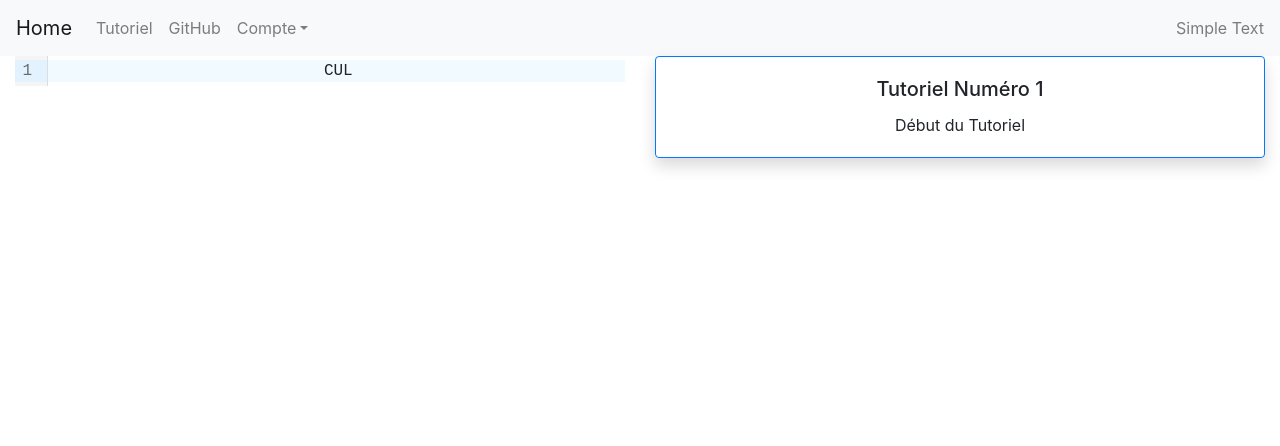
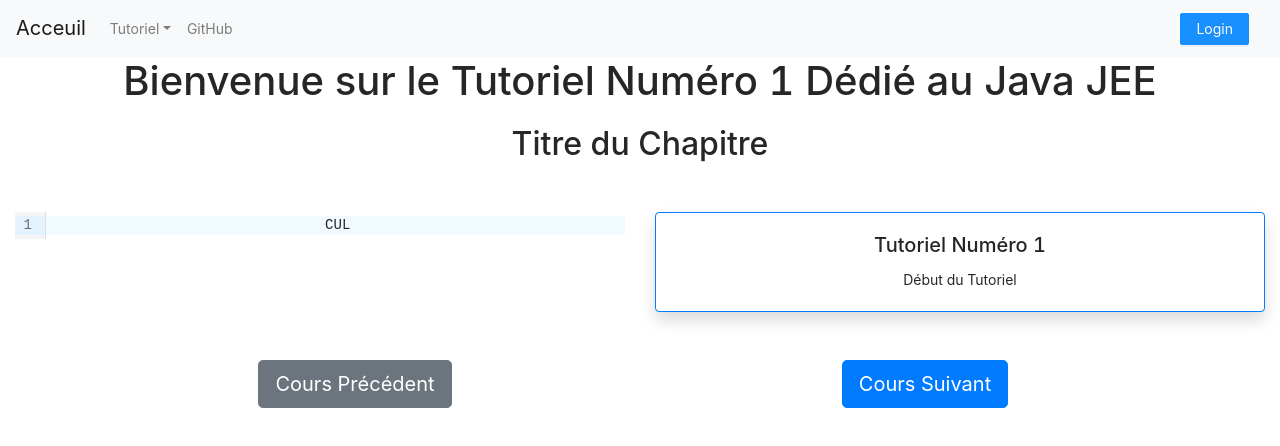
Before and after one commit to qcouroneau/frontTutoJEE, a React (Create React App) app: page /tutoriel in a window 1280 px wide. Shown: the top 446 px of the page. Built offline with nearby package versions, Linux system fonts and the light colour scheme.

Commit message:
Ajout sur la page des tutoriel + ajout de custom parameters dans l'url (pour le back) + Fenetre de login (accessible depuis la navBar)

```diff
--- a/package.json
+++ b/package.json
@@ -4,6 +4,7 @@
   "private": true,
   "dependencies": {
     "@uiw/react-codemirror": "^3.0.5",
+    "antd": "^4.14.0",
     "codemirror": "^5.59.4",
     "react": "^16.8.6",
     "react-dom": "^16.8.6",
--- a/src/App.js
+++ b/src/App.js
@@ -1,8 +1,6 @@
-import React, { Component, useState } from 'react';
-import { Container, Row, Col } from 'reactstrap';
+import React, { Component } from 'react';
 import {
   BrowserRouter,
-  Link,
   Route,
   Switch
 } from 'react-router-dom';
@@ -33,7 +31,7 @@ class App extends Component {
 function HomeScreen() {
   return (
     <div>
-      <h1>Home</h1>
+      <h1 className='m-3'>Bienvenue !</h1>
       <p>Sed ut perspiciatis unde omnis iste natus error sit voluptatem accusantium doloremque laudantium, totam rem aperiam,
       eaque ipsa quae ab illo inventore veritatis et quasi architecto beatae vitae dicta sunt explicabo.</p>
     </div>
--- a/src/Component/CodeEditor/codeEditor.js
+++ b/src/Component/CodeEditor/codeEditor.js
@@ -7,9 +7,14 @@ import 'codemirror/addon/edit/matchbrackets';
 import 'codemirror/keymap/sublime';
 import 'codemirror/theme/monokai.css';
 
+import NavButton from './navButton'
+
 function CodeEditor() {
   return (
-    <Container fluid>
+    <div>
+      <h1>Bienvenue sur le Tutoriel Numéro 1 Dédié au Java JEE</h1>
+      <h2>Titre du Chapitre</h2>
+      <Container className='my-5' fluid>
         <Row>
           <Col>
             <CodeMirror
@@ -32,6 +37,8 @@ function CodeEditor() {
           </Col>
         </Row>
       </Container>
+      <NavButton />
+    </div>
   );
 }
 
--- /dev/null
+++ b/src/Component/CodeEditor/navButton.js
@@ -0,0 +1,19 @@
+import React from 'react';
+import { Container, Row, Col, Button } from 'reactstrap';
+
+function NavButton() {
+    return (
+        <Container>
+            <Row>
+                <Col>
+                    <Button color="secondary" size="lg">Cours Précédent</Button>
+                </Col>
+                <Col>
+                    <Button color="primary" size="lg">Cours Suivant</Button>
+                </Col>
+            </Row>
+        </Container>
+    )
+}
+
+export default NavButton;
--- /dev/null
+++ b/src/Component/Login/login.js
@@ -0,0 +1,103 @@
+import React, { useState } from 'react';
+import 'bootstrap/dist/css/bootstrap.min.css';
+import { Button, Modal, Form, Input, Radio } from 'antd';
+import "antd/dist/antd.css";
+
+class Login extends React.Component {
+
+    render() {
+        const CollectionCreateForm = ({ visible, onCreate, onCancel }) => {
+            const [form] = Form.useForm();
+            return (
+                <Modal
+                    visible={visible}
+                    title="Connexion"
+                    okText="Connexion"
+                    cancelText="Annuler"
+                    onCancel={onCancel}
+                    onOk={() => {
+                        form
+                            .validateFields()
+                            .then((values) => {
+                                form.resetFields();
+                                onCreate(values);
+                            })
+                            .catch((info) => {
+                                console.log('Connexion refusée:', info);
+                            });
+                    }}
+                >
+                    <Form
+                        form={form}
+                        layout="vertical"
+                        name="form_in_modal"
+                        initialValues={{
+                            modifier: 'public',
+                        }}
+                    >
+                        <Form.Item
+                            name="Login"
+                            label="Adresse Email ou nom d'utilisateur"
+                            rules={[
+                                {
+                                    required: true,
+                                    message: 'Entrez un nom d\'utilisateur!',
+                                },
+                            ]}
+                        >
+                            <Input />
+                        </Form.Item>
+                        <Form.Item name="password" label="Mot de passe"
+                            rules={[
+                                {
+                                    required: true,
+                                    message: 'Entrez un mot de passe!',
+                                },
+                            ]}
+                        >
+                            <Input type="password" />
+                        </Form.Item>
+                    </Form>
+                </Modal>
+            );
+        };
+
+        const CollectionsPage = () => {
+            const [visible, setVisible] = useState(false);
+
+            const onCreate = (values) => {
+                console.log('Valeur recus: ', values);
+                setVisible(false);
+            };
+
+            return (
+                <div>
+                    <Button
+                        type="primary"
+                        onClick={() => {
+                            setVisible(true);
+                        }}
+                    >
+                        Login
+            </Button>
+                    <CollectionCreateForm
+                        visible={visible}
+                        onCreate={onCreate}
+                        onCancel={() => {
+                            setVisible(false);
+                        }}
+                    />
+                </div>
+            );
+        };
+
+        return (
+        <div className="MainDiv">
+            <div className="container">
+                <CollectionsPage />
+            </div>
+      </div>
+  );
+}
+}
+export default Login;
--- a/src/Component/NavBar/navBar.js
+++ b/src/Component/NavBar/navBar.js
@@ -1,4 +1,4 @@
-import React, { Component, useState } from 'react';
+import React, { useState } from 'react';
 
 import {
     Collapse,
@@ -15,6 +15,8 @@ import {
     NavbarText
   } from 'reactstrap';
 
+import Login from '../Login/login'
+
 function NavBar() {
     const [isOpen, setIsOpen] = useState(false);
 
@@ -23,35 +25,32 @@ function NavBar() {
     return (
       <div>
         <Navbar color="light" light expand="md">
-          <NavbarBrand href="/">Home</NavbarBrand>
+          <NavbarBrand href="/">Acceuil</NavbarBrand>
           <NavbarToggler onClick={toggle} />
           <Collapse isOpen={isOpen} navbar>
             <Nav className="mr-auto" navbar>
-              <NavItem>
-                <NavLink href="/tutoriel">Tutoriel</NavLink>
-              </NavItem>
+              <UncontrolledDropdown nav inNavbar>
+                <DropdownToggle nav caret>
+                  Tutoriel
+                </DropdownToggle>
+                <DropdownMenu right>
+                  <DropdownItem href="/tutoriel/Tuto1">
+                    Tuto 1 :
+                  </DropdownItem>
+                  <DropdownItem href="/tutoriel/Tuto2">
+                    Tuto 2 :
+                  </DropdownItem>
+                  <DropdownItem divider />
+                  <DropdownItem href="/tutoriel/Tuto3">
+                    Tuto 3 :
+                  </DropdownItem>
+                </DropdownMenu>
+              </UncontrolledDropdown>
               <NavItem>
                 <NavLink href="https://github.com/qcouroneau/frontTutoJEE">GitHub</NavLink>
               </NavItem>
-              <UncontrolledDropdown nav inNavbar>
-                <DropdownToggle nav caret>
-                  Compte
-                </DropdownToggle>
-                <DropdownMenu right>
-                  <DropdownItem>
-                    Option
-                  </DropdownItem>
-                  <DropdownItem>
-                    Option 2
-                  </DropdownItem>
-                  <DropdownItem divider />
-                  <DropdownItem>
-                    Reset
-                  </DropdownItem>
-                </DropdownMenu>
-              </UncontrolledDropdown>
             </Nav>
-            <NavbarText>Simple Text</NavbarText>
+            <Login />
           </Collapse>
         </Navbar>
       </div>
```
Also changed, not shown: 2 other files (tests, documents, lock files or other folders). Lines whose indentation alone changed are shown as unchanged.
